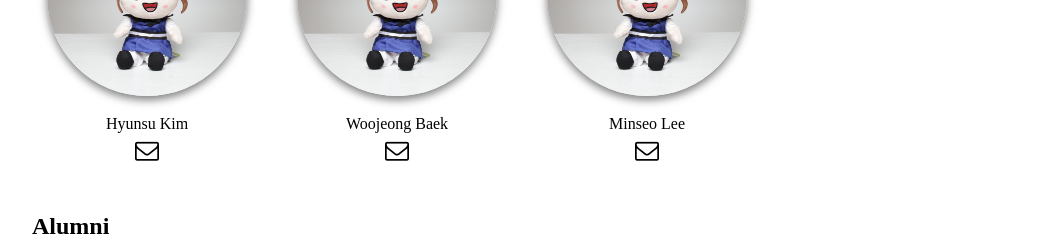
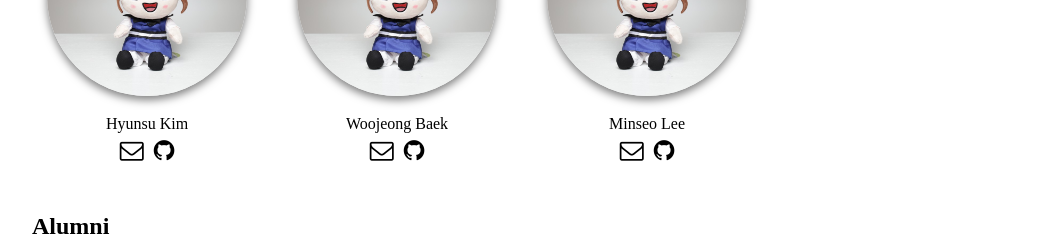
Before and after one commit to Ubin108/VSC_LAB, a React (Create React App) app: page /VSC_LAB/team in a window 1280 px wide. Shown: the part 2440-2676 px from the top of the page, without its empty margins (108-1171 px from the left). Built offline with nearby package versions, Linux system fonts and the light colour scheme; some icons are missing.

Commit message:
team info update

```diff
--- a/src/TeamPage.js
+++ b/src/TeamPage.js
@@ -369,6 +369,7 @@ const TeamPage = () => {
                             <div className="student-links">
                                 {student.email && <a href={`mailto:${student.email}`}><i className="fa fa-envelope-o" style={{ fontSize: '24px', color: 'black' }}></i></a>}
                                 {student.scholar && <a href={student.scholar}><i className="ai ai-google-scholar" style={{ fontSize: '24px', color: 'black' }}></i></a>}
+                                {student.github && <a href={student.github}><i className="fa fa-github" style={{ fontSize: '24px', color: 'black' }}></i></a>}
                             </div>
                         </div>
                     ))}
```
